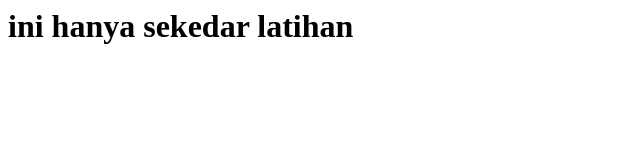
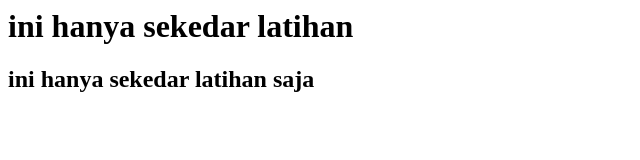
Before and after one commit to milanitaufiq/latihan178, a plain HTML site: page index.html in a window 1280 px wide. Shown: the whole page, without its empty margins (0-640 px from the left). Drawn offline with Linux system fonts and the light colour scheme.

Commit message:
tambahan kata

```diff
--- a/index.html
+++ b/index.html
@@ -4,5 +4,6 @@
 </head>
 <body>
 <h1>ini hanya sekedar latihan</h1>
+<h2>ini hanya sekedar latihan saja</h2>
 </body>
 </html
```
